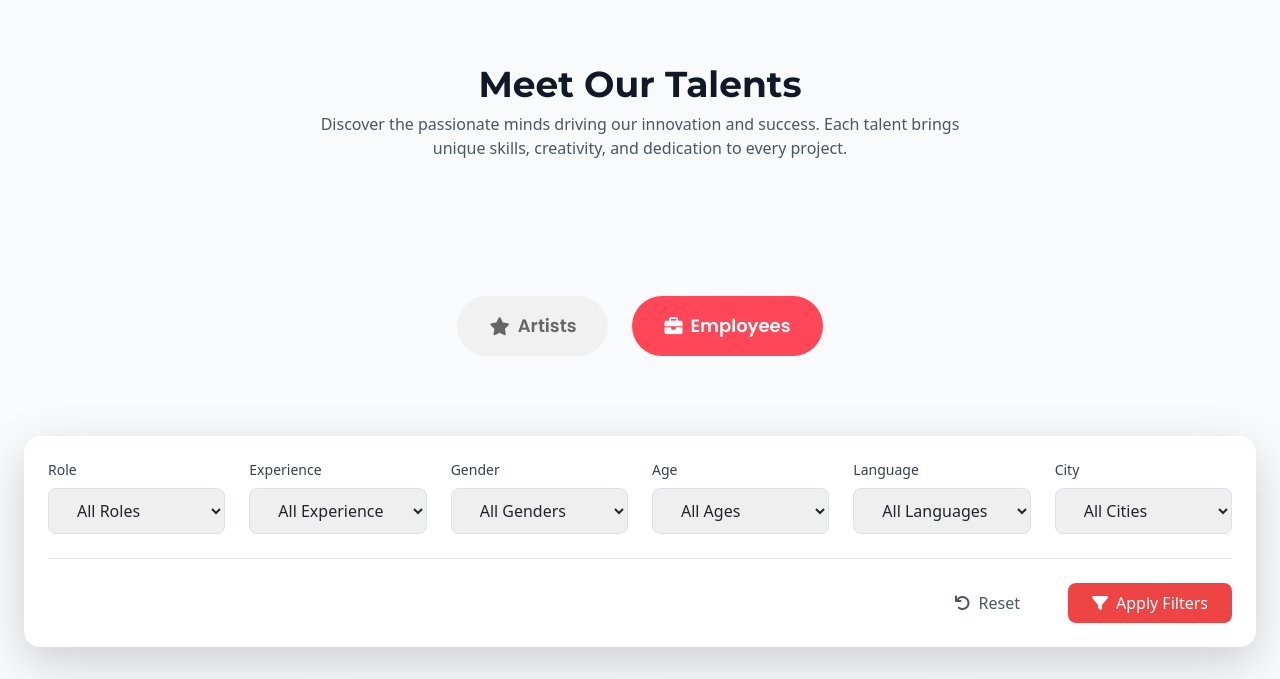
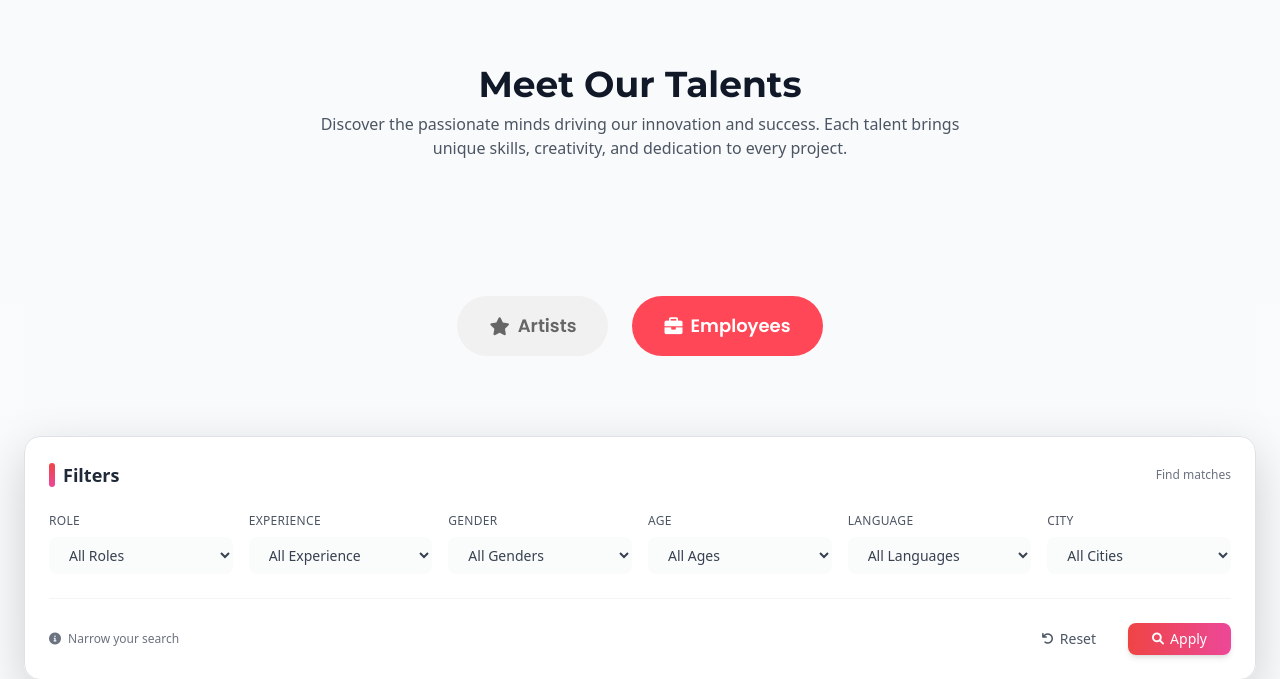
Before and after one commit to ajaySingh2615/sortout-innovation-v2, a PHP site: page /Frontent/registration.php in a window 1280 px wide. Shown: the part 502-1181 px from the top of the page. Run offline with PHP 8.4, Linux system fonts and the light colour scheme; data comes from the database, SQL or seed files in the repository; some libraries are stand-ins or nearby versions.

Commit message:
Revamp filters section in registration.php for improved usability and aesthetics. Updated filter container styles for a more compact design, enhanced filter labels for better readability, and optimized select elements for a smoother user experience. Added hover effects and transition animations to buttons for a modern touch.

```diff
--- a/registration.php
+++ b/registration.php
@@ -1358,13 +1358,22 @@ document.addEventListener('DOMContentLoaded', function() {
     </div>
 </div>
 
-        <!-- Filters Container -->
-        <div class="filters-container bg-white rounded-2xl shadow-lg p-6 mb-8">
+        <!-- Compact Minimal Filters Container -->
+        <div class="filters-container bg-white/90 backdrop-blur-sm rounded-2xl shadow-lg border border-gray-100/50 p-4 mb-6 transition-all duration-300 hover:shadow-xl">
+            <!-- Compact Filter Header -->
+            <div class="flex items-center justify-between mb-4">
+                <div class="flex items-center space-x-2">
+                    <div class="w-1.5 h-6 bg-gradient-to-b from-red-500 to-pink-500 rounded-full"></div>
+                    <h3 class="text-lg font-semibold text-gray-800">Filters</h3>
+                </div>
+                <div class="text-xs text-gray-500 font-medium">Find matches</div>
+            </div>
+
             <!-- Artist Filters -->
-            <div id="artistFilters" class="grid grid-cols-1 sm:grid-cols-2 lg:grid-cols-3 xl:grid-cols-6 gap-4 lg:gap-6">
-                <div class="filter-group">
-                    <label class="block text-sm font-medium text-gray-700 mb-2">Category</label>
-                    <select id="filterCategory" class="w-full px-4 py-2.5 rounded-lg border border-gray-300 focus:ring-2 focus:ring-red-500 focus:border-red-500 transition-all duration-300">
+            <div id="artistFilters" class="grid grid-cols-1 sm:grid-cols-2 lg:grid-cols-3 xl:grid-cols-6 gap-3 xl:gap-4">
+                <div class="filter-group group">
+                    <label class="block text-xs font-medium text-gray-600 mb-2 uppercase tracking-wide">Category</label>
+                    <select id="filterCategory" class="w-full px-3 py-2 rounded-lg border-0 bg-gray-50/80 focus:bg-white focus:ring-1 focus:ring-red-500/30 transition-all duration-200 text-sm text-gray-700 font-medium group-hover:bg-gray-50">
                         <option value="">All Categories</option>
                         <option value="Dating App Host">Dating App Host</option>
                         <option value="Video Live Streamers">Video Live Streamers</option>
@@ -1409,9 +1418,9 @@ document.addEventListener('DOMContentLoaded', function() {
     </select>
                 </div>
 
-                <div class="filter-group">
-                    <label class="block text-sm font-medium text-gray-700 mb-2">Followers</label>
-                    <select id="filterFollowers" class="w-full px-4 py-2.5 rounded-lg border border-gray-300 focus:ring-2 focus:ring-red-500 focus:border-red-500 transition-all duration-300">
+                <div class="filter-group group">
+                    <label class="block text-xs font-medium text-gray-600 mb-2 uppercase tracking-wide">Followers</label>
+                    <select id="filterFollowers" class="w-full px-3 py-2 rounded-lg border-0 bg-gray-50/80 focus:bg-white focus:ring-1 focus:ring-red-500/30 transition-all duration-200 text-sm text-gray-700 font-medium group-hover:bg-gray-50">
                         <option value="">All Followers</option>
                         <option value="0K-10K">0 - 10K</option>
                         <option value="10K-50K">10K - 50K</option>
@@ -1421,18 +1430,18 @@ document.addEventListener('DOMContentLoaded', function() {
     </select>
                 </div>
 
-                <div class="filter-group">
-                    <label class="block text-sm font-medium text-gray-700 mb-2">Gender</label>
-                    <select id="filterGender" class="w-full px-4 py-2.5 rounded-lg border border-gray-300 focus:ring-2 focus:ring-red-500 focus:border-red-500 transition-all duration-300">
+                <div class="filter-group group">
+                                        <label class="block text-xs font-medium text-gray-600 mb-2 uppercase tracking-wide">Gender</label>
+                    <select id="filterGender" class="w-full px-3 py-2 rounded-lg border-0 bg-gray-50/80 focus:bg-white focus:ring-1 focus:ring-red-500/30 transition-all duration-200 text-sm text-gray-700 font-medium group-hover:bg-gray-50">
                         <option value="">All Genders</option>
         <option value="Male">Male</option>
         <option value="Female">Female</option>
     </select>
                 </div>
 
-                <div class="filter-group">
-                    <label class="block text-sm font-medium text-gray-700 mb-2">Age</label>
-                    <select id="filterAge" class="w-full px-4 py-2.5 rounded-lg border border-gray-300 focus:ring-2 focus:ring-red-500 focus:border-red-500 transition-all duration-300">
+                <div class="filter-group group">
+                    <label class="block text-xs font-medium text-gray-600 mb-2 uppercase tracking-wide">Age</label>
+                    <select id="filterAge" class="w-full px-3 py-2 rounded-lg border-0 bg-gray-50/80 focus:bg-white focus:ring-1 focus:ring-red-500/30 transition-all duration-200 text-sm text-gray-700 font-medium group-hover:bg-gray-50">
                         <option value="">All Ages</option>
         <option value="18-25">18-25</option>
         <option value="26-35">26-35</option>
@@ -1441,12 +1450,12 @@ document.addEventListener('DOMContentLoaded', function() {
     </select>
         </div>
 
-                <div class="filter-group">
-                    <label class="block text-sm font-medium text-gray-700 mb-2">Language</label>
-                    <select id="filterLanguage" class="w-full px-4 py-2.5 rounded-lg border border-gray-300 focus:ring-2 focus:ring-red-500 focus:border-red-500 transition-all duration-300">
+                <div class="filter-group group">
+                    <label class="block text-xs font-medium text-gray-600 mb-2 uppercase tracking-wide">Language</label>
+                    <select id="filterLanguage" class="w-full px-3 py-2 rounded-lg border-0 bg-gray-50/80 focus:bg-white focus:ring-1 focus:ring-red-500/30 transition-all duration-200 text-sm text-gray-700 font-medium group-hover:bg-gray-50">
                         <option value="">All Languages</option>
                         <option value="English">English</option>
-        <option value="Hindi">Hindi</option>
+                        <option value="Hindi">Hindi</option>
                         <option value="Bengali">Bengali</option>
                         <option value="Telugu">Telugu</option>
                         <option value="Tamil">Tamil</option>
@@ -1458,9 +1467,9 @@ document.addEventListener('DOMContentLoaded', function() {
                     </select>
                 </div>
 
-                <div class="filter-group">
-                    <label class="block text-sm font-medium text-gray-700 mb-2">City</label>
-                    <select id="filterCity" class="w-full px-4 py-2.5 rounded-lg border border-gray-300 focus:ring-2 focus:ring-red-500 focus:border-red-500 transition-all duration-300">
+                <div class="filter-group group">
+                    <label class="block text-xs font-medium text-gray-600 mb-2 uppercase tracking-wide">City</label>
+                    <select id="filterCity" class="w-full px-3 py-2 rounded-lg border-0 bg-gray-50/80 focus:bg-white focus:ring-1 focus:ring-red-500/30 transition-all duration-200 text-sm text-gray-700 font-medium group-hover:bg-gray-50">
                         <option value="">All Cities</option>
                         <option value="Mumbai">Mumbai</option>
                         <option value="Delhi">Delhi</option>
@@ -1477,10 +1486,10 @@ document.addEventListener('DOMContentLoaded', function() {
 </div>
 
             <!-- Employee Filters -->
-            <div id="employeeFilters" class="grid grid-cols-1 sm:grid-cols-2 lg:grid-cols-3 xl:grid-cols-6 gap-4 lg:gap-6" style="display: none;">
-                <div class="filter-group">
-                    <label class="block text-sm font-medium text-gray-700 mb-2">Role</label>
-                    <select id="filterRole" class="w-full px-4 py-2.5 rounded-lg border border-gray-300 focus:ring-2 focus:ring-red-500 focus:border-red-500 transition-all duration-300">
+            <div id="employeeFilters" class="grid grid-cols-1 sm:grid-cols-2 lg:grid-cols-3 xl:grid-cols-6 gap-3 xl:gap-4" style="display: none;">
+                <div class="filter-group group">
+                    <label class="block text-xs font-medium text-gray-600 mb-2 uppercase tracking-wide">Role</label>
+                    <select id="filterRole" class="w-full px-3 py-2 rounded-lg border-0 bg-gray-50/80 focus:bg-white focus:ring-1 focus:ring-red-500/30 transition-all duration-200 text-sm text-gray-700 font-medium group-hover:bg-gray-50">
                         <option value="">All Roles</option>
                         <option value="General Manager (GM)">General Manager (GM)</option>
                         <option value="Business Development Manager (BDM)">Business Development Manager (BDM)</option>
@@ -1548,9 +1557,9 @@ document.addEventListener('DOMContentLoaded', function() {
                 </select>
             </div>
 
-                <div class="filter-group">
-                    <label class="block text-sm font-medium text-gray-700 mb-2">Experience</label>
-                    <select id="filterExperience" class="w-full px-4 py-2.5 rounded-lg border border-gray-300 focus:ring-2 focus:ring-red-500 focus:border-red-500 transition-all duration-300">
+                <div class="filter-group group">
+                    <label class="block text-xs font-medium text-gray-600 mb-2 uppercase tracking-wide">Experience</label>
+                    <select id="filterExperience" class="w-full px-3 py-2 rounded-lg border-0 bg-gray-50/80 focus:bg-white focus:ring-1 focus:ring-red-500/30 transition-all duration-200 text-sm text-gray-700 font-medium group-hover:bg-gray-50">
                         <option value="">All Experience</option>
                         <option value="0-2">0-2 years</option>
                         <option value="3-5">3-5 years</option>
@@ -1559,9 +1568,9 @@ document.addEventListener('DOMContentLoaded', function() {
     </select>
                 </div>
 
-                <div class="filter-group">
-                    <label class="block text-sm font-medium text-gray-700 mb-2">Gender</label>
-                    <select id="filterEmployeeGender" class="w-full px-4 py-2.5 rounded-lg border border-gray-300 focus:ring-2 focus:ring-red-500 focus:border-red-500 transition-all duration-300">
+                <div class="filter-group group">
+                    <label class="block text-xs font-medium text-gray-600 mb-2 uppercase tracking-wide">Gender</label>
+                    <select id="filterEmployeeGender" class="w-full px-3 py-2 rounded-lg border-0 bg-gray-50/80 focus:bg-white focus:ring-1 focus:ring-red-500/30 transition-all duration-200 text-sm text-gray-700 font-medium group-hover:bg-gray-50">
                         <option value="">All Genders</option>
         <option value="Male">Male</option>
         <option value="Female">Female</option>
@@ -1569,9 +1578,9 @@ document.addEventListener('DOMContentLoaded', function() {
     </select>
 </div>
 
-                <div class="filter-group">
-                    <label class="block text-sm font-medium text-gray-700 mb-2">Age</label>
-                    <select id="filterEmployeeAge" class="w-full px-4 py-2.5 rounded-lg border border-gray-300 focus:ring-2 focus:ring-red-500 focus:border-red-500 transition-all duration-300">
+                <div class="filter-group group">
+                    <label class="block text-xs font-medium text-gray-600 mb-2 uppercase tracking-wide">Age</label>
+                    <select id="filterEmployeeAge" class="w-full px-3 py-2 rounded-lg border-0 bg-gray-50/80 focus:bg-white focus:ring-1 focus:ring-red-500/30 transition-all duration-200 text-sm text-gray-700 font-medium group-hover:bg-gray-50">
                         <option value="">All Ages</option>
         <option value="18-25">18-25</option>
         <option value="26-35">26-35</option>
@@ -1580,9 +1589,9 @@ document.addEventListener('DOMContentLoaded', function() {
     </select>
                 </div>
 
-                <div class="filter-group">
-                    <label class="block text-sm font-medium text-gray-700 mb-2">Language</label>
-                    <select id="filterEmployeeLanguage" class="w-full px-4 py-2.5 rounded-lg border border-gray-300 focus:ring-2 focus:ring-red-500 focus:border-red-500 transition-all duration-300">
+                <div class="filter-group group">
+                    <label class="block text-xs font-medium text-gray-600 mb-2 uppercase tracking-wide">Language</label>
+                    <select id="filterEmployeeLanguage" class="w-full px-3 py-2 rounded-lg border-0 bg-gray-50/80 focus:bg-white focus:ring-1 focus:ring-red-500/30 transition-all duration-200 text-sm text-gray-700 font-medium group-hover:bg-gray-50">
                         <option value="">All Languages</option>
         <option value="English">English</option>
                         <option value="Hindi">Hindi</option>
@@ -1597,9 +1606,9 @@ document.addEventListener('DOMContentLoaded', function() {
     </select>
                 </div>
 
-                <div class="filter-group">
-                    <label class="block text-sm font-medium text-gray-700 mb-2">City</label>
-                    <select id="filterEmployeeCity" class="w-full px-4 py-2.5 rounded-lg border border-gray-300 focus:ring-2 focus:ring-red-500 focus:border-red-500 transition-all duration-300">
+                <div class="filter-group group">
+                    <label class="block text-xs font-medium text-gray-600 mb-2 uppercase tracking-wide">City</label>
+                    <select id="filterEmployeeCity" class="w-full px-3 py-2 rounded-lg border-0 bg-gray-50/80 focus:bg-white focus:ring-1 focus:ring-red-500/30 transition-all duration-200 text-sm text-gray-700 font-medium group-hover:bg-gray-50">
                         <option value="">All Cities</option>
                         <option value="Mumbai">Mumbai</option>
                         <option value="Delhi">Delhi</option>
@@ -1615,14 +1624,22 @@ document.addEventListener('DOMContentLoaded', function() {
                 </div>
             </div>
 
-            <!-- Filter Actions -->
-            <div class="flex justify-end items-center gap-4 mt-6 pt-4 border-t border-gray-200">
-                <button onclick="resetFilters()" class="px-6 py-2 rounded-lg text-gray-600 hover:text-gray-800 font-medium transition-all duration-300 flex items-center gap-2">
-                    <i class="fas fa-undo"></i>Reset
-                </button>
-                <button onclick="applyFilters()" class="px-6 py-2 bg-red-500 hover:bg-red-600 text-white rounded-lg font-medium transition-all duration-300 flex items-center gap-2">
-                    <i class="fas fa-filter"></i>Apply Filters
-                </button>
+            <!-- Compact Filter Actions -->
+            <div class="flex justify-between items-center gap-4 mt-6 pt-4 border-t border-gray-100">
+                <div class="text-xs text-gray-500 font-medium">
+                    <i class="fas fa-info-circle mr-1 text-xs"></i>
+                    Narrow your search
+                </div>
+                <div class="flex items-center gap-2">
+                    <button onclick="resetFilters()" class="px-4 py-1.5 rounded-lg text-gray-600 hover:text-gray-800 hover:bg-gray-50 font-medium transition-all duration-200 flex items-center gap-1.5 group text-sm">
+                        <i class="fas fa-undo text-xs group-hover:rotate-180 transition-transform duration-200"></i>
+                        Reset
+                    </button>
+                    <button onclick="applyFilters()" class="px-6 py-1.5 bg-gradient-to-r from-red-500 to-pink-500 hover:from-red-600 hover:to-pink-600 text-white rounded-lg font-medium transition-all duration-200 flex items-center gap-1.5 shadow-md hover:shadow-lg text-sm">
+                        <i class="fas fa-search text-xs"></i>
+                        Apply
+                    </button>
+                </div>
             </div>
 </div>
 
```
